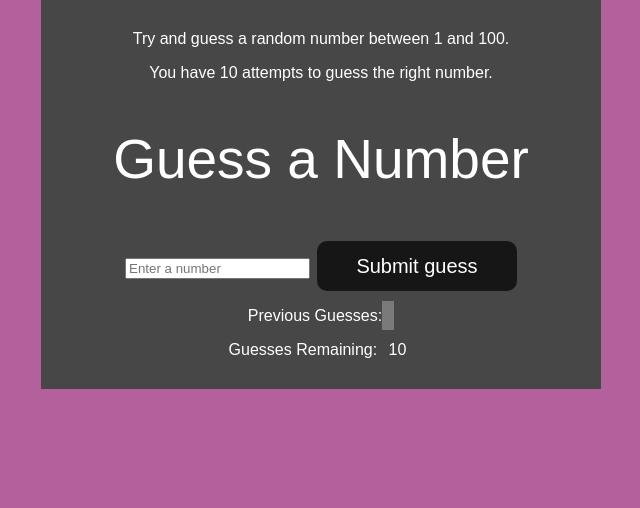
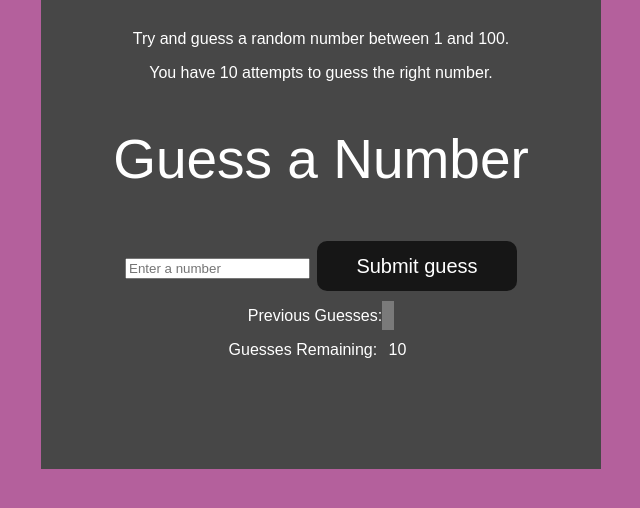
Before and after one commit to Imran-Ghafoor/JS-Mini-Projects, a plain HTML site: page 4-GuessTheNumber/index.html in a window 1280 px wide. Shown: the part 188-696 px from the top of the page, without its empty margins (352-992 px from the left). Drawn offline with Linux system fonts and the light colour scheme.

Commit message:
style update

```diff
--- a/4-GuessTheNumber/style.css
+++ b/4-GuessTheNumber/style.css
@@ -68,7 +68,7 @@ html {
     box-sizing: border-box;
     text-align: center;
     width: 35rem;
-    height: 34rem;
+    height: 39rem;
     background-color: #474747;
     padding: 2px;
     color: #fff;
```
